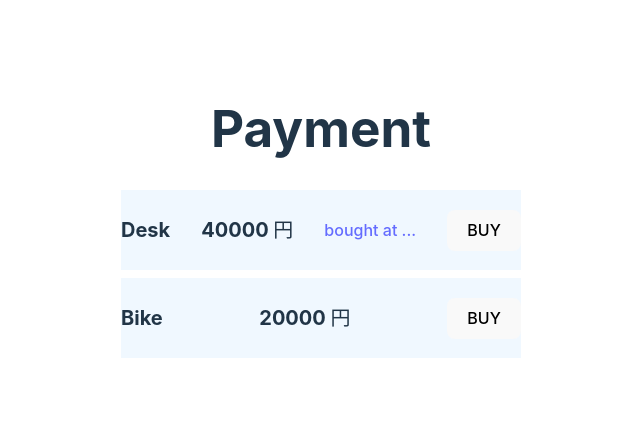
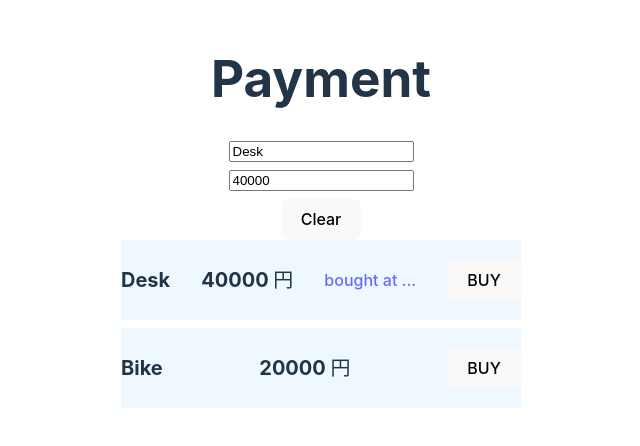
Before and after one commit to sho-ito-1027/vue3-sample-by-udemy, a Vue app in the folder vue-sample/: page / in a window 1280 px wide. Shown: the part 184-630 px from the top of the page, without its empty margins (319-959 px from the left). Built offline with nearby package versions, Linux system fonts and the light colour scheme.

Commit message:
commit course 24

```diff
--- a/vue-sample/src/components/Payment.vue
+++ b/vue-sample/src/components/Payment.vue
@@ -1,30 +1,46 @@
 <script setup lang="ts">
-const itemName1 = 'Desk'
-const itemName2 = 'Bike'
+import { reactive } from 'vue';
 
-const price1 = 40000
-const price2 = 20000
+const item1 = reactive({
+    name: 'Desk',
+    price: 40000,
+})
+
+const item2 = reactive({
+    name: 'Bike',
+    price: 20000,
+})
 
 const url1 = 'https://www.amazon.co.jp/dp/B09QMBH5R7'
 
 const buy = (itemName: string) => {
     alert('Are you sure to buy ' + itemName + ' ?')
 }
+
+const clear = () => {
+    item1.name = ''
+    item1.price = 0
+}
+
+const message: string = ''
 </script>
 
 <template>
     <div class="container">
         <h1>Payment</h1>
+        <input v-model="item1.name" />
+        <input v-model="item1.price" />
+        <button v-on:click="clear">Clear</button>
         <div class="payment">
-            <label>{{ itemName1 }}</label>
-            <label>{{ price1 }} 円</label>
+            <label>{{ item1.name }}</label>
+            <label>{{ item1.price }} 円</label>
             <a v-bind:href="url1">bought at ...</a>
-            <button v-on:click="buy(itemName1)">BUY</button>
+            <button v-on:click="buy(item1.name)">BUY</button>
         </div>
         <div class="payment">
-            <label>{{ itemName2 }}</label>
-            <label>{{ price2 }} 円</label>
-            <button v-on:click="buy(itemName2)">BUY</button>
+            <label>{{ item2.name }}</label>
+            <label>{{ item2.price }} 円</label>
+            <button v-on:click="buy(item1.name)">BUY</button>
         </div>
     </div>
 </template>
@@ -35,6 +51,9 @@
     font-weight: bold;
 }
 
+input {
+    margin-bottom: 8px;
+}
 .container {
     display: flex;
     flex-direction: column;
```
